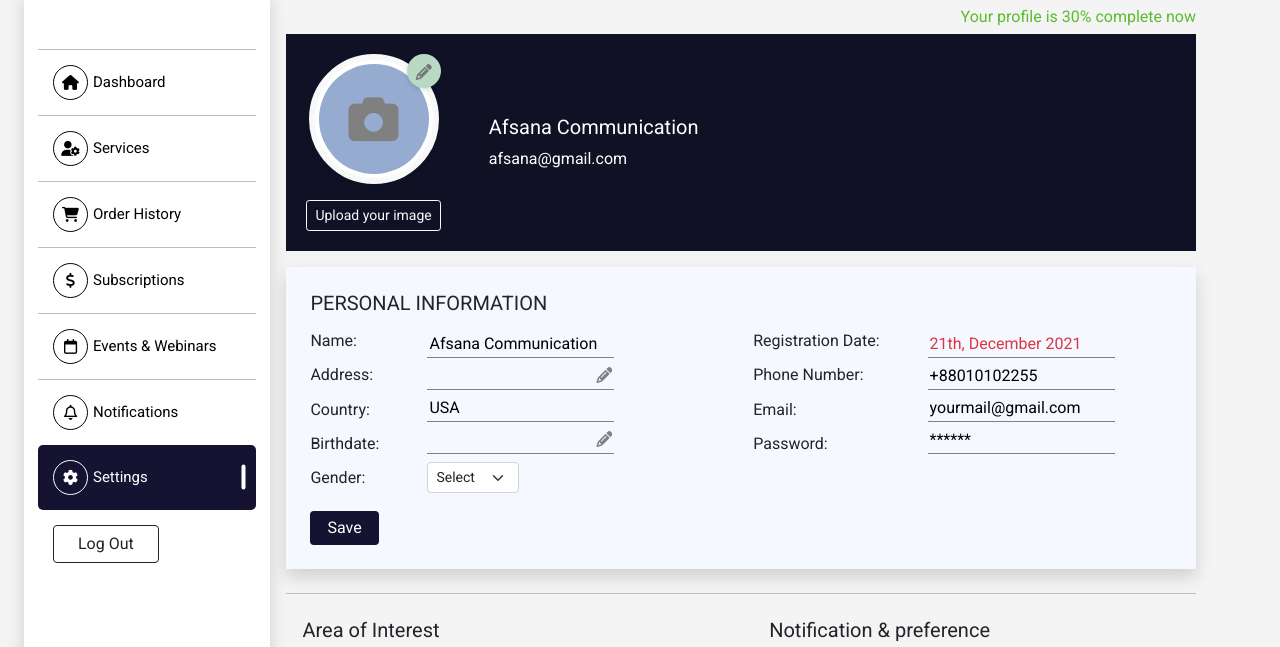
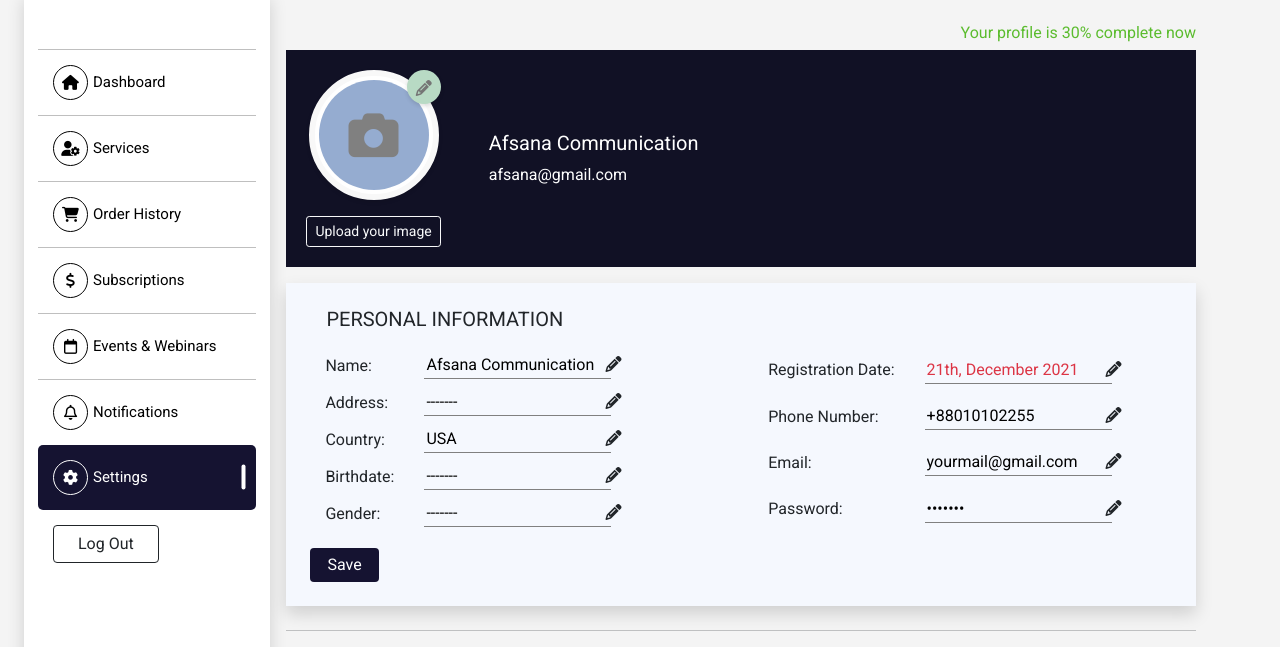
Before and after one commit to salekin-techforing/tf-dashboard, a plain HTML site: page settings.html in a window 1280 px wide. Both pictures are taken after a click on the button "Edit Profile". Shown: the part 100-747 px from the top of the page. Drawn offline with nearby package versions, Linux system fonts and the light colour scheme.

Commit message:
Add files via upload

```diff
--- a/settings.html
+++ b/settings.html
@@ -160,10 +160,9 @@
                 </button>
 
 
-                <div class="profile-area pe-md-5">
+                <div class="profile-area pe-md-5 mt-3">
                     <section class="profile-banner">
                         <h6 class="text-green text-end">Your profile is 30% complete now</h6>
-
                         <div class="row d-flex justify-content-between mx-0 ps-2 py-1 text-white">
                             <div class="col-6 col-md-8 py-3">
                                 <div class="row d-flex">
@@ -198,65 +197,80 @@
                         </div>
                     </section>
 
-                    <section class="profile-info mt-3 shadow bg-whitegreen p-4">
-                        <h5>PERSONAL INFORMATION</h5>
+                    <section class="profile-info mt-3 shadow bg-whitegreen p-1 p-md-4">
+                        <h5 class="ms-0 ms-sm-3">PERSONAL INFORMATION</h5>
                         <div class="row d-flex justify-content-between mt-3">
                             <div class="col-md-6 d-flex">
-                                <div class="me-5">
-                                    <h6>Name:</h6>
-                                    <h6>Address:</h6>
-                                    <h6>Country:</h6>
-                                    <h6>Birthdate:</h6>
-                                    <h6>Gender:</h6>
-                                </div>
-                                <div class="profile-info-values">
-                                    <h6>Afsana Communication</h6>
-                                    <h6>------</h6>
-                                    <h6>USA</h6>
-                                    <h6>------</h6>
-                                    <h6>------</h6>
-                                </div>
-
-                                <div class="profile-info-input d-none">
-                                    <input type="text" name="" placeholder="&#xf303" value="Afsana Communication">
-                                    <input type="text" name="" placeholder="&#xf303" value="">
-                                    <input type="text" name="" placeholder="&#xf303" value="USA">
-                                    <input type="text" name="" placeholder="&#xf303" value="">
-
-                                    <select class="form-select form-select-sm w-auto mt-2" aria-label=".form-select-sm example">
-                                        <option selected>Select</option>
-                                        <option value="male">Male</option>
-                                        <option value="femlae">Female</option>
-                                        <option value="others">Others</option>
-                                    </select>
-                                </div>
-
+                                <table>
+                                    <tbody>
+                                        <tr>
+                                            <td>Name:</td>
+                                            <td class="info-value">
+                                                <input type="text" name="" value="Afsana Communication">
+                                            </td>
+                                        </tr>
+                                        <tr>
+                                            <td>Address:</td>
+                                            <td class="info-value">
+                                                <input type="text" name="" value="-------">
+                                            </td>
+                                        </tr>
+                                        <tr>
+                                            <td>Country:</td>
+                                            <td class="info-value">
+                                                <input type="text" name="" value="USA">
+                                            </td>
+                                        </tr>
+                                        <tr>
+                                            <td>Birthdate:</td>
+                                            <td class="info-value">
+                                                <input type="text" name="" value="-------">
+                                            </td>
+                                        </tr>
+                                        <tr>
+                                            <td>Gender:</td>
+                                            <td class="info-value">
+                                                <input type="text" name="" value="-------">
+                                            </td>
+                                        </tr>
+                                    </tbody>
+                                </table>
                             </div>
                             <div class="col-md-6 d-flex">
-                                <div class="div me-5">
-                                    <h6>Registration Date:</h6>
-                                    <h6>Phone Number:</h6>
-                                    <h6>Email:</h6>
-                                    <h6>Password:</h6>
-                                </div>
-                                <div class="profile-info-values">
-                                    <h6 class="text-danger">21th, December 2021</h6>
-                                    <h6>+88010102255</h6>
-                                    <h6>yourmail@gmail.com</h6>
-                                    <h6>*******</h6>
-                                </div>
-                                <div class="profile-info-input d-none">
-                                    <input type="text" class="text-danger" name="" placeholder="&#xf303" value="21th, December 2021">
-                                    <input type="text" name="" placeholder="&#xf303" value="+88010102255">
-                                    <input type="text" name="" placeholder="&#xf303" value="yourmail@gmail.com">
-                                    <input type="text" name="" placeholder="&#xf303" value="******">
-                                </div>
+                                <table>
+                                    <tbody>
+                                        <tr>
+                                            <td>Registration Date:</td>
+                                            <td class="info-value">
+                                                <input class="text-danger" type="text" name="" value="21th, December 2021">
+                                            </td>
+                                        </tr>
+                                        <tr>
+                                            <td>Phone Number:</td>
+                                            <td class="info-value">
+                                                <input type="text" name="" value="+88010102255">
+                                            </td>
+                                        </tr>
+                                        <tr>
+                                            <td>Email:</td>
+                                            <td class="info-value">
+                                                <input type="email" name="" value="yourmail@gmail.com">
+                                            </td>
+                                        </tr>
+                                        <tr>
+                                            <td>Password:</td>
+                                            <td class="info-value">
+                                                <input type="password" name="" value="-------">
+                                            </td>
+                                        </tr>
+
+                                    </tbody>
+                                </table>
                             </div>
                         </div>
                         <button class="d-none btn save-btn bg-navy text-white px-3 py-1 mt-3">Save</button>
                     </section>
                     <hr class="mt-4">
-
                     <section class="selection-area row d-flex justify-content-center mt-4">
                         <div class="col-lg-6">
                             <h5 class="ms-md-3">Area of Interest</h5>
@@ -445,21 +459,34 @@
     <script src="menubar.js"></script>
 
     <script>
-        let profileInfo = document.querySelectorAll('.profile-info-values');
-        let profileInput = document.querySelectorAll('.profile-info-input');
+        let infoValues = document.querySelectorAll('.profile-info .info-value');
+        let profileInputs = document.querySelectorAll('.profile-info input');
+
+        profileInputs.forEach(input => {
+            input.disabled = true;
+        });
+
         document.querySelector('.edit-btn').addEventListener('click', (e) => {
-            profileInfo[0].classList.toggle('d-none');
-            profileInfo[1].classList.toggle('d-none');
-            profileInput[0].classList.toggle('d-none');
-            profileInput[1].classList.toggle('d-none');
+            infoValues.forEach(info => {
+                info.classList.toggle('input-as-text');
+            });
+
+            profileInputs.forEach(input => {
+                input.disabled = false;
+            });
+
             document.querySelector('.save-btn').classList.toggle('d-none');
             e.target.classList.toggle('d-none');
         });
         document.querySelector('.save-btn').addEventListener('click', (e) => {
-            profileInfo[0].classList.toggle('d-none');
-            profileInfo[1].classList.toggle('d-none');
-            profileInput[0].classList.toggle('d-none');
-            profileInput[1].classList.toggle('d-none');
+            infoValues.forEach(info => {
+                info.classList.toggle('input-as-text');
+            });
+
+            profileInputs.forEach(input => {
+                input.disabled = true;
+            });
+
             document.querySelector('.edit-btn').classList.toggle('d-none');
             e.target.classList.toggle('d-none');
         });
--- a/style.css
+++ b/style.css
@@ -54,7 +54,8 @@ body {
     background-color: #F4F4F4;
 }
 
-.bg-navy {
+.bg-navy,
+.bg-navy:hover {
     background-color: #151331;
     color: white;
 }
@@ -430,13 +431,13 @@ ol li {
     margin-bottom: 5px;
 }
 
-.profile-info-input input::placeholder {
+.profile-info input::placeholder {
     color: gray;
     text-align: right;
     font-family: 'Helvetica', FontAwesome, sans-serif;
 }
 
-.profile-info-input input:focus {
+.profile-info input:focus {
     outline: none;
 }
 
@@ -520,8 +521,24 @@ ol li {
     font-size: 50px;
 }
 
-.profile-info h6:not(:last-child) {
-    margin-bottom: 15px;
+.profile-info table tr {
+    position: relative;
+}
+
+.info-value input {
+    background: transparent;
+    border: none;
+}
+
+.input-as-text input {
+    border-bottom: 1px solid gray;
+}
+
+.input-as-text::after {
+    content: '\f303';
+    font-family: 'FontAwesome';
+    position: absolute;
+    right: 5px;
 }
 
 .form-check input,
@@ -538,6 +555,15 @@ ol li {
 /*----------------------------
     Settings page end
 ------------------------------*/
+
+@import url('https://fonts.googleapis.com/css2?family=Merriweather&display=swap');
+.subscription-heading {
+    font-family: 'Merriweather', serif;
+}
+
+.package-details {
+    font-family: 'Roboto', sans-serif;
+}
 
 
 /* footer  */
@@ -585,6 +611,9 @@ footer img {
     .preview-form {
         margin-top: 0;
     }
+    .profile-info table td {
+        padding: 5px 15px;
+    }
 }
 
 @media (max-width: 500px) {
```
